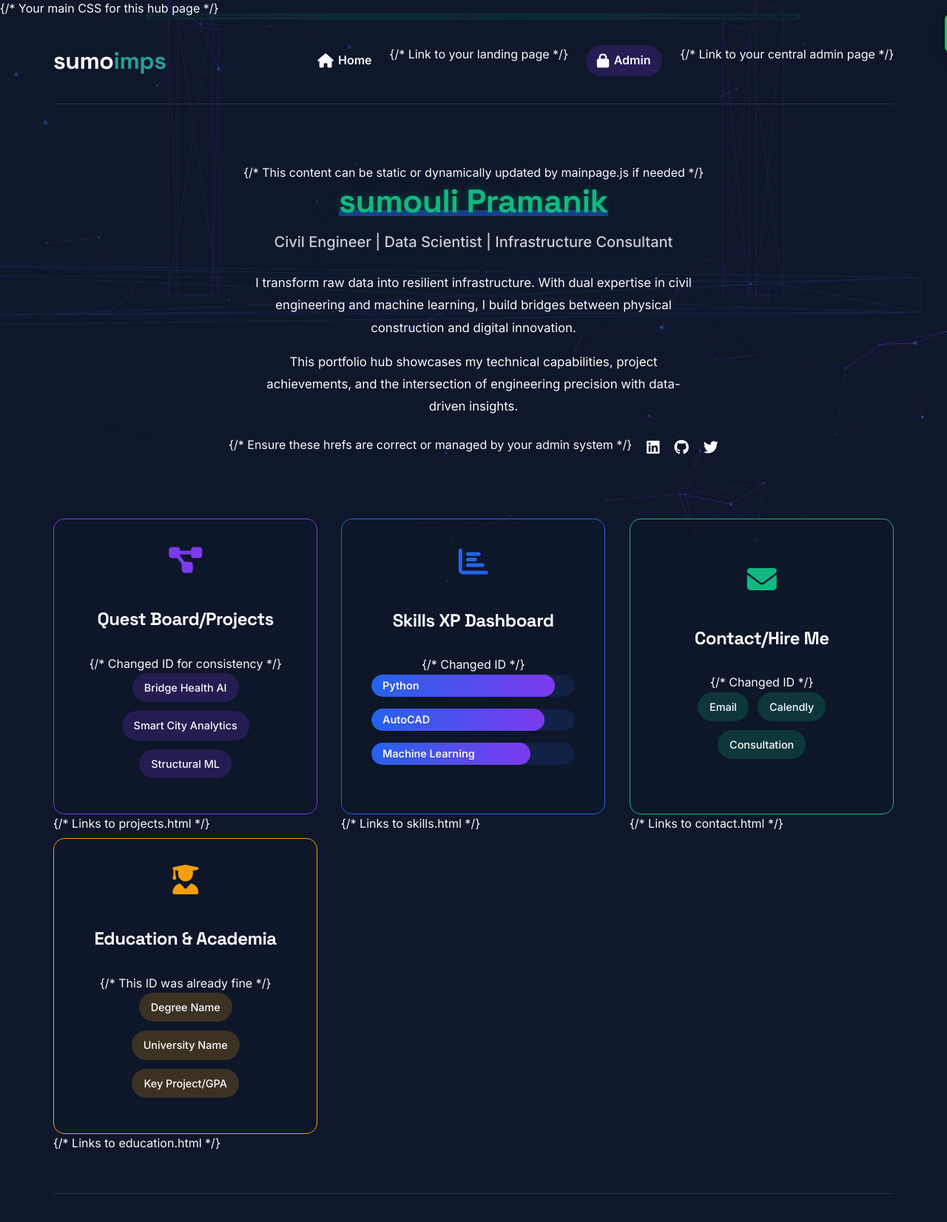
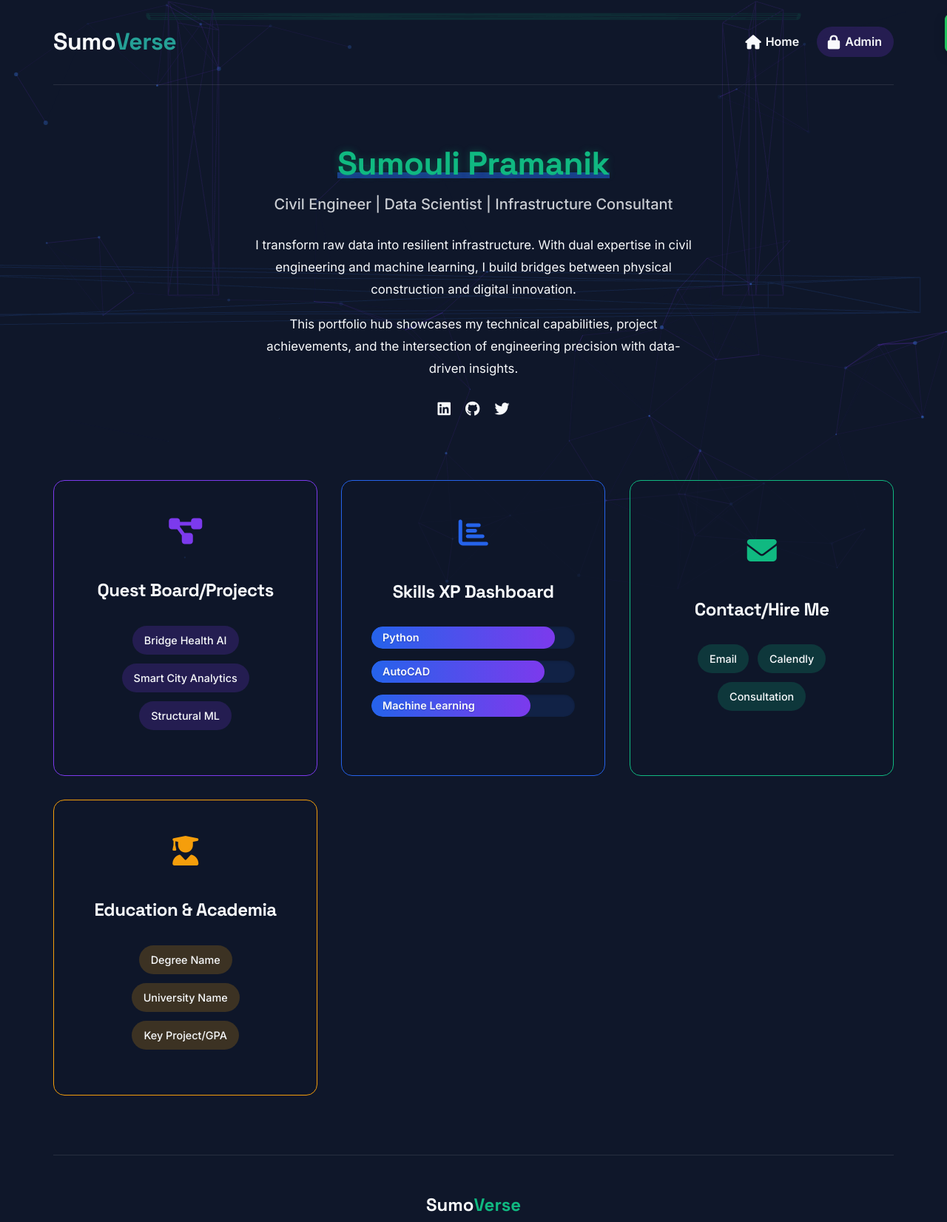
Before and after one commit to theia77/port1, a plain HTML site: page mainpage.html in a window 1280 px wide. Shown: the part 1-1653 px from the top of the page at 74% size. Drawn offline with nearby package versions, Linux system fonts and the light colour scheme; animation ran at ten frames a second.

Commit message:
Update mainpage.html

```diff
--- a/mainpage.html
+++ b/mainpage.html
@@ -5,11 +5,11 @@
     <meta name="viewport" content="width=device-width, initial-scale=1.0">
     <meta name="description" content="CodeStruct - Civil Engineer and Data Scientist specializing in infrastructure innovation and data-driven solutions">
     <meta name="keywords" content="civil engineering, data science, infrastructure, portfolio, machine learning">
-    <title>CodeStruct | Portfolio Hub</title>
+    <title>SumoVerse | Portfolio Hub</title>
     <link rel="icon" href="favicon.ico" type="image/x-icon">
     <link href="https://fonts.googleapis.com/css2?family=Space+Grotesk:wght@400;500;700&family=Inter:wght@400;500;600&display=swap" rel="stylesheet">
     <link rel="stylesheet" href="https://cdnjs.cloudflare.com/ajax/libs/font-awesome/6.4.0/css/all.min.css">
-    <link rel="stylesheet" href="mainpage.css"> {/* Your main CSS for this hub page */}
+    <link rel="stylesheet" href="mainpage.css">
 </head>
 <body>
     <div class="particles-background" id="particles-js"></div>
@@ -17,25 +17,25 @@
 
     <div class="container">
         <header class="header">
-            <div class="logo">sumo<span>imps</span></div>
+            <div class="logo">Sumo<span>Verse</span></div>
             <nav class="nav">
-                <a href="index.html" class="nav-link"><i class="fas fa-home"></i> Home</a> {/* Link to your landing page */}
-                <a href="auth.html" class="nav-link admin-login-btn"><i class="fas fa-lock"></i> Admin</a> {/* Link to your central admin page */}
+                <a href="index.html" class="nav-link"><i class="fas fa-home"></i> Home</a>
+                <a href="auth.html" class="nav-link admin-login-btn"><i class="fas fa-lock"></i> Admin</a>
             </nav>
         </header>
 
         <main class="portfolio-main">
             <section class="admin-brief">
                 <div class="admin-content">
-                    {/* This content can be static or dynamically updated by mainpage.js if needed */}
-                    <h1><span class="highlight" id="profile-name">sumouli Pramanik</span></h1>
+
+                    <h1><span class="highlight" id="profile-name">Sumouli Pramanik</span></h1>
                     <p class="admin-tagline" id="profile-tagline">Civil Engineer | Data Scientist | Infrastructure Consultant</p>
                     <div class="admin-description">
                         <p id="profile-description-1">I transform raw data into resilient infrastructure. With dual expertise in civil engineering and machine learning, I build bridges between physical construction and digital innovation.</p>
                         <p id="profile-description-2">This portfolio hub showcases my technical capabilities, project achievements, and the intersection of engineering precision with data-driven insights.</p>
                     </div>
                     <div class="social-links">
-                        {/* Ensure these hrefs are correct or managed by your admin system */}
+
                         <a href="#" id="linkedin-url" class="social-icon" target="_blank" rel="noopener noreferrer"><i class="fab fa-linkedin"></i></a>
                         <a href="#" id="github-url" class="social-icon" target="_blank" rel="noopener noreferrer"><i class="fab fa-github"></i></a>
                         <a href="#" id="twitter-url" class="social-icon" target="_blank" rel="noopener noreferrer"><i class="fab fa-twitter"></i></a>
@@ -49,7 +49,7 @@
                     <div class="flip-card-inner">
                         <div class="flip-card-front">
                             <div class="portal-icon"><i class="fas fa-project-diagram"></i></div>
-                            <h3 id="projects-card-title">Quest Board/Projects</h3> {/* Changed ID for consistency */}
+                            <h3 id="projects-card-title">Quest Board/Projects</h3>
                             <div class="quest-preview">
                                 <div class="quest-tag" id="project-1-preview">Bridge Health AI</div>
                                 <div class="quest-tag" id="project-2-preview">Smart City Analytics</div>
@@ -64,7 +64,7 @@
                             </div>
                         </div>
                     </div>
-                    <a href="projects.html" class="card-link"></a> {/* Links to projects.html */}
+                    <a href="projects.html" class="card-link"></a>
                 </div>
 
                 <!-- Skills XP Dashboard -->
@@ -72,7 +72,7 @@
                     <div class="flip-card-inner">
                         <div class="flip-card-front">
                             <div class="portal-icon"><i class="fas fa-chart-bar"></i></div>
-                            <h3 id="skills-card-title">Skills XP Dashboard</h3> {/* Changed ID */}
+                            <h3 id="skills-card-title">Skills XP Dashboard</h3>
                             <div class="xp-preview">
                                 <div class="xp-bar" style="--xp:90%">
                                     <span id="skill-1-name-preview">Python</span>
@@ -93,7 +93,7 @@
                             </div>
                         </div>
                     </div>
-                    <a href="skills.html" class="card-link"></a> {/* Links to skills.html */}
+                    <a href="skills.html" class="card-link"></a>
                 </div>
 
                 <!-- Contact/Hire Me -->
@@ -101,7 +101,7 @@
                     <div class="flip-card-inner">
                         <div class="flip-card-front">
                             <div class="portal-icon"><i class="fas fa-envelope"></i></div>
-                            <h3 id="contact-card-title">Contact/Hire Me</h3> {/* Changed ID */}
+                            <h3 id="contact-card-title">Contact/Hire Me</h3>
                             <div class="contact-options">
                                 <div class="contact-method" id="contact-method-1-preview">Email</div>
                                 <div class="contact-method" id="contact-method-2-preview">Calendly</div>
@@ -116,7 +116,7 @@
                             </div>
                         </div>
                     </div>
-                    <a href="contact.html" class="card-link"></a> {/* Links to contact.html */}
+                    <a href="contact.html" class="card-link"></a>
                 </div>
 
                 <!-- Education Portal -->
@@ -124,7 +124,7 @@
                     <div class="flip-card-inner">
                         <div class="flip-card-front">
                             <div class="portal-icon"><i class="fas fa-user-graduate"></i></div>
-                            <h3 id="education-card-title">Education & Academia</h3> {/* This ID was already fine */}
+                            <h3 id="education-card-title">Education & Academia</h3>
                             <div class="education-preview">
                                 <div class="education-tag" id="education-item-1-preview">Degree Name</div>
                                 <div class="education-tag" id="education-item-2-preview">University Name</div>
@@ -139,30 +139,27 @@
                             </div>
                         </div>
                     </div>
-                    <a href="education.html" class="card-link"></a> {/* Links to education.html */}
+                    <a href="education.html" class="card-link"></a>
                 </div>
             </section>
         </main>
 
         <footer class="footer">
             <div class="footer-content">
-                <div class="footer-logo">Code<span>Struct</span></div>
+                <div class="footer-logo">Sumo<span>Verse</span></div>
                 <div class="footer-links">
                     <a href="privacy.html">Privacy Policy</a>
                     <a href="terms.html">Terms of Service</a>
                 </div>
                 <div class="footer-copyright">
-                    &copy; <span class="current-year">2025</span> <span id="copyright-name">Sumo The Styleful</span>. All rights reserved.
+                    &copy; <span class="current-year">2025</span> <span id="copyright-name">SumoVerse</span>. All rights reserved.
                 </div>
             </div>
         </footer>
     </div>
 
     <div class="admin-panel" id="adminPanelMainPage">
-        {/* This modal on mainpage.html might be deprecated if all admin functions are strictly on auth.html.
-            Or, it could be used by mainpage.js to display a quick summary or quick edit form
-            for the profile section if that data is also managed via localStorage.
-            For now, keeping it minimal. */}
+
     </div>
 
     <div class="notification" id="notification">
@@ -174,6 +171,6 @@
 
     <script src="https://cdn.jsdelivr.net/npm/three@0.132.2/build/three.min.js"></script>
     <script src="https://cdn.jsdelivr.net/particles.js/2.0.0/particles.min.js"></script>
-    <script src="mainpage.js"></script> {/* Your main JavaScript for this hub page */}
+    <script src="mainpage.js"></script>
 </body>
 </html>
```
